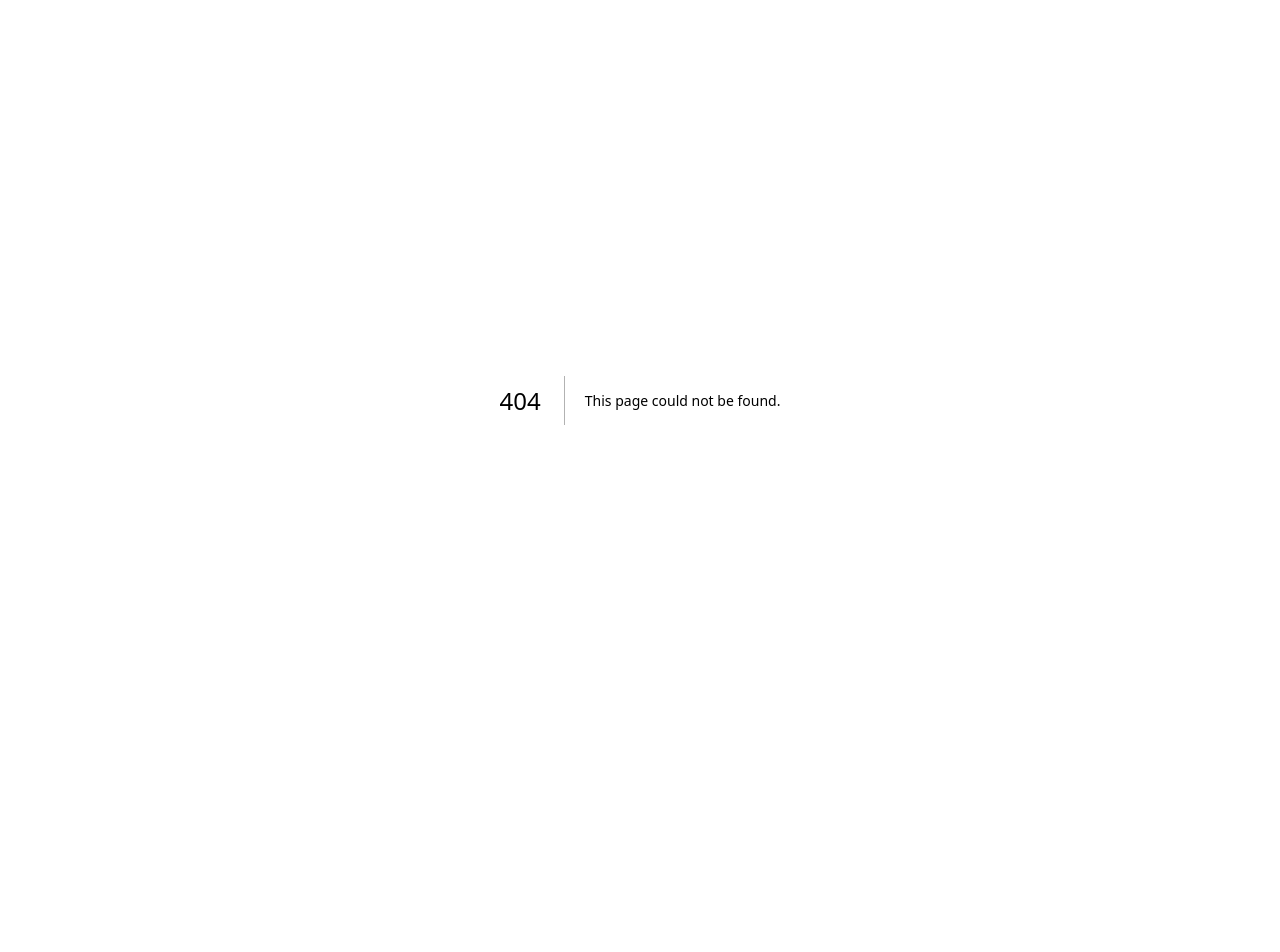
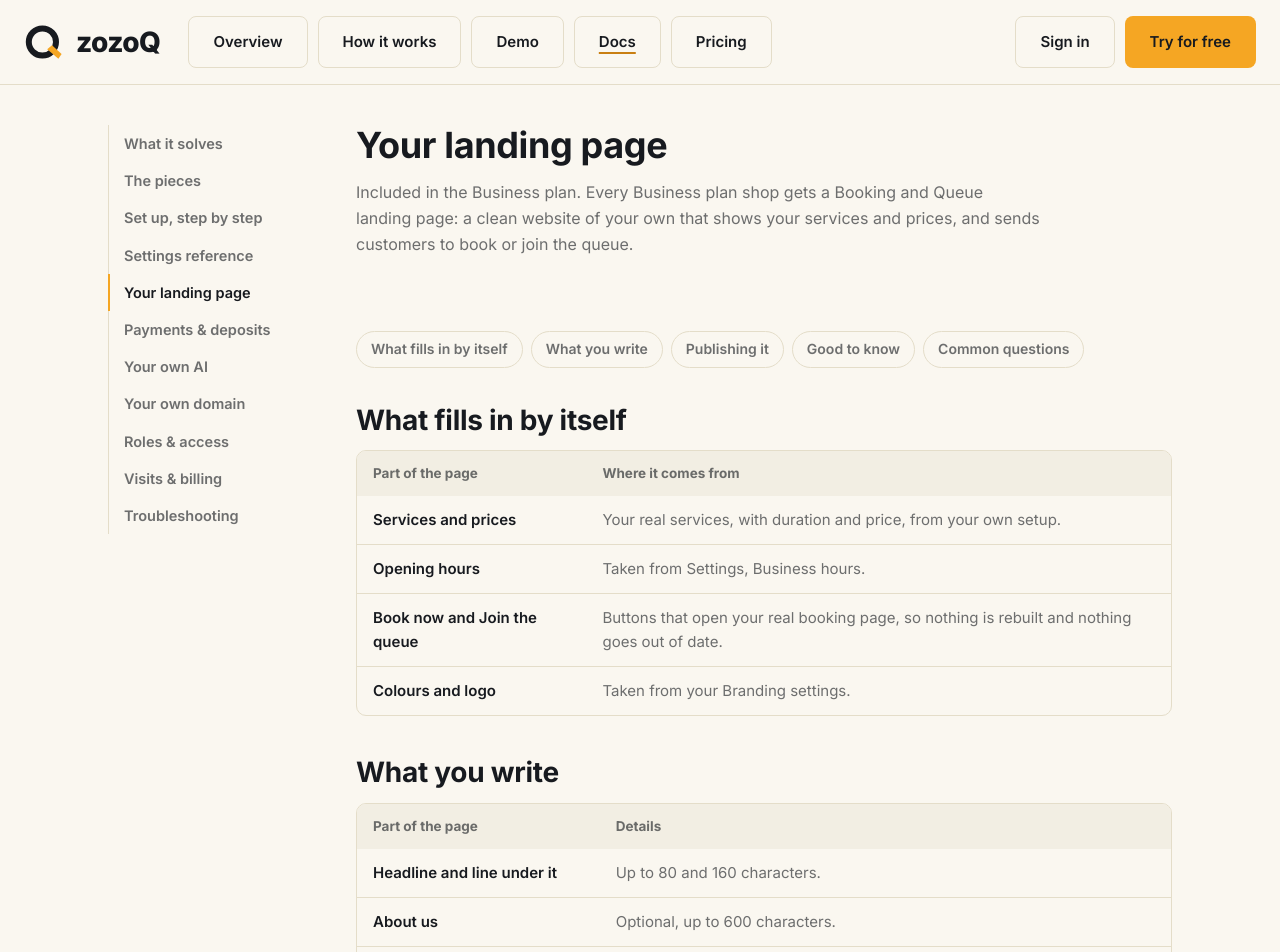
Before and after one commit to mziwonkekabuyaphi/system, a Next.js app: page /demo/docs/website in a window 1280 px wide. Before the commit this address had no page. Shown: the top 952 px of the page. Before the commit the page ends 800 px from the top, so only its background shows below. Built offline with nearby package versions, Linux system fonts and the light colour scheme.

Commit message:
Add files via upload

```diff
--- /dev/null
+++ b/app/demo/docs/website/page.tsx
@@ -0,0 +1,131 @@
+import type { ReactNode } from "react";
+import base from "../../demo.module.css"; // FAQ styles
+import styles from "../docs.module.css";
+import { Table } from "../Table";
+import { DocsShell } from "../DocsShell";
+
+export const metadata = {
+  title: "Your landing page — ZozoQueue docs",
+  description:
+    "The Booking and Queue landing page for Business plan shops: pick the template, add your words and photos, preview it and publish it on a free address or your own domain.",
+};
+
+// Checked against Settings > Website (ZozoWeb) and the Booking & Queue template in the product.
+
+const LIVE = [
+  ["Services and prices", "Your real services, with duration and price, from your own setup."],
+  ["Opening hours", "Taken from Settings, Business hours."],
+  ["Book now and Join the queue", "Buttons that open your real booking page, so nothing is rebuilt and nothing goes out of date."],
+  ["Colours and logo", "Taken from your Branding settings."],
+];
+
+const YOURS = [
+  ["Headline and line under it", "Up to 80 and 160 characters."],
+  ["About us", "Optional, up to 600 characters."],
+  ["Main photo and photo gallery", "PNG, JPG or WEBP, up to 3 MB each, and up to 8 gallery photos."],
+  ["Address", "Shown in the Visit section."],
+  ["WhatsApp button", "Opens a chat with your number, with a message you choose already filled in."],
+  ["Sections", "Switch services, opening hours, gallery and contact on or off."],
+];
+
+const STEPS = [
+  ["Open Website", "In Settings, open Website. You need the Business plan, and your Booking or Queue setup switched on first, because the page is built from that data."],
+  ["Pick the Booking & Queue template", "Clean and light, with your services, prices, Book now and Join the queue."],
+  ["Add your words and photos", "Write your headline, an optional About us, and add a main photo and gallery."],
+  ["Add your WhatsApp number", "Optional. A Chat on WhatsApp button appears for visitors."],
+  ["Preview it", "Check how it looks. A new look only goes live when you publish."],
+  ["Publish", "Your page goes live. Until you publish, visitors still see your normal booking page."],
+];
+
+const NOTES = [
+  "Your page gets a free address. If you also connect your own domain, the home page of that domain shows your landing page too.",
+  "If you switch the page off, your normal booking page is shown again, so nobody’s link breaks.",
+  "Publishing keeps the live page separate from your draft, so editing never changes what visitors see until you publish.",
+  "The page refreshes itself every few minutes, so new services and changed prices show up soon.",
+  "The page has no live “people waiting” number on purpose, because a stale count would mislead walk-ins. The queue itself runs on your booking page.",
+];
+
+const QA = [
+  ["Who gets a landing page?", "Every shop on the Business plan."],
+  ["Do I have to build the page from scratch?", "No. Pick the template, change the words and photos, and your services, prices and hours fill in by themselves."],
+  ["Can customers still book and join the queue?", "Yes. Book now and Join the queue open your real booking page, with all your booking and queue rules."],
+  ["Can I use my own domain?", "Yes. Connect it under Custom domain. See Your own domain."],
+];
+
+function Faq({ q, children }: { q: string; children: ReactNode }) {
+  return (
+    <details className={base.faqItem}>
+      <summary>
+        {q}
+        <svg className={base.faqIcon} viewBox="0 0 24 24" fill="none" stroke="currentColor" strokeWidth="1.8" strokeLinecap="round">
+          <path d="M12 5v14M5 12h14" />
+        </svg>
+      </summary>
+      <p className={base.faqAnswer}>{children}</p>
+    </details>
+  );
+}
+
+export default function WebsitePage() {
+  return (
+    <DocsShell current="website">
+      <div className={styles.block}>
+        <h1>Your landing page</h1>
+        <p>
+          Included in the Business plan. Every Business plan shop gets a Booking and Queue landing page: a clean website of
+          your own that shows your services and prices, and sends customers to book or join the queue.
+        </p>
+      </div>
+
+      <nav aria-label="On this page">
+        <ul className={styles.jump}>
+          <li><a href="#live">What fills in by itself</a></li>
+          <li><a href="#yours">What you write</a></li>
+          <li><a href="#steps">Publishing it</a></li>
+          <li><a href="#notes">Good to know</a></li>
+          <li><a href="#questions">Common questions</a></li>
+        </ul>
+      </nav>
+
+      <div id="live" className={`${styles.block} ${styles.detail}`}>
+        <h2>What fills in by itself</h2>
+        <Table head={["Part of the page", "Where it comes from"]} rows={LIVE} />
+      </div>
+
+      <div id="yours" className={`${styles.block} ${styles.detail}`}>
+        <h2>What you write</h2>
+        <Table head={["Part of the page", "Details"]} rows={YOURS} />
+      </div>
+
+      <div id="steps" className={styles.block}>
+        <h2>Publishing it</h2>
+        <ol className={styles.steps}>
+          {STEPS.map(([title, text]) => (
+            <li key={title}>
+              <h3>{title}</h3>
+              <p>{text}</p>
+            </li>
+          ))}
+        </ol>
+      </div>
+
+      <div id="notes" className={`${styles.block} ${styles.detail}`}>
+        <h2>Good to know</h2>
+        <ul>
+          {NOTES.map((n) => (
+            <li key={n}>{n}</li>
+          ))}
+        </ul>
+      </div>
+
+      <div id="questions" className={styles.block}>
+        <h2>Common questions</h2>
+        <div className={base.faqList}>
+          {QA.map(([q, a]) => (
+            <Faq key={q} q={q}>{a}</Faq>
+          ))}
+        </div>
+      </div>
+    </DocsShell>
+  );
+}
```
